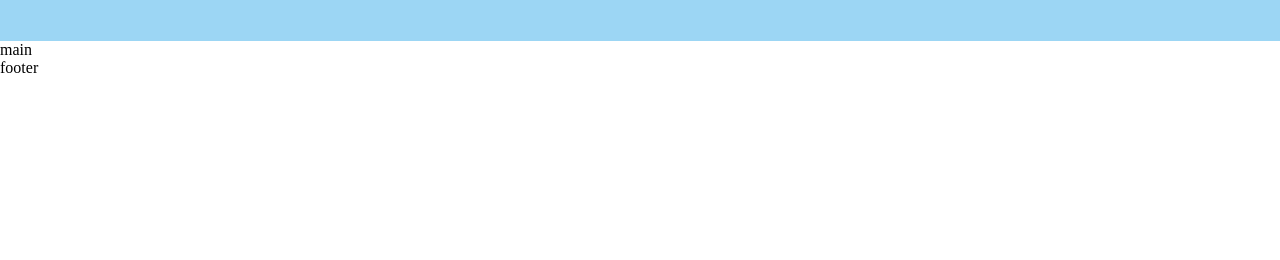
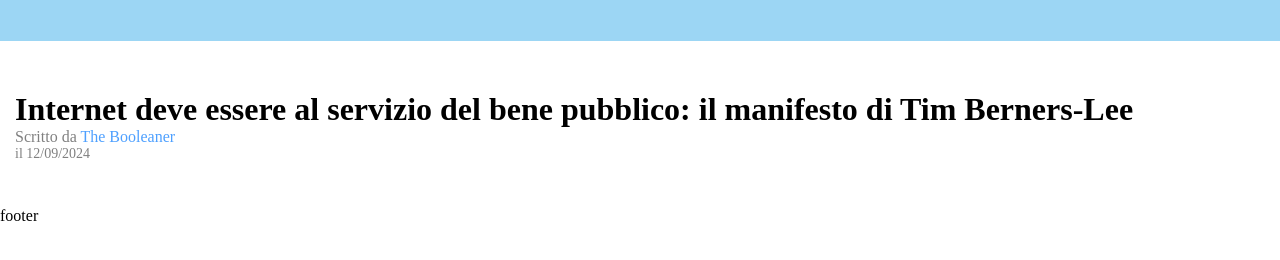
Before and after one commit to taniot/boolean-classe-java-4, a plain HTML site: page live-coding/html-css-booleaner/index.html in a window 1280 px wide. Shown: the part 88-348 px from the top of the page. Drawn offline with Linux system fonts and the light colour scheme.

Commit message:
feat: added title and hgroup

```diff
--- a/live-coding/html-css-booleaner/css/style.css
+++ b/live-coding/html-css-booleaner/css/style.css
@@ -2,9 +2,18 @@
 Common Styles
 ******************/
 
-body {
+* {
+    margin: 0;
+    padding: 0;
+}
+
+/* body {
     margin: 0;
 }
+
+p {
+    margin: 0;
+} */
 
 .container {
     padding: 0 15px;
@@ -27,3 +36,24 @@
 img {
     height: 45px;
 }
+
+/******************
+Main Styles
+******************/
+
+main {
+    padding-top: 50px;
+    padding-bottom: 45px;
+}
+
+.author-date {
+    color: gray;
+}
+
+.author-date .author {
+    color: #4ea0ff;
+}
+
+.author-date .date {
+    font-size: 14px;
+}
--- a/live-coding/html-css-booleaner/index.html
+++ b/live-coding/html-css-booleaner/index.html
@@ -15,7 +15,21 @@
       </div>
     </header>
     <!-- corpo della pagina -->
-    <main>main</main>
+    <main>
+      <div class="container">
+        <!-- Intestazione con titolo e dettagli articolo-->
+        <hgroup>
+          <h1>
+            Internet deve essere al servizio del bene pubblico: il manifesto di
+            Tim Berners-Lee
+          </h1>
+          <div class="author-date">
+            <p>Scritto da <span class="author">The Booleaner</span></p>
+            <p class="date">il 12/09/2024</p>
+          </div>
+        </hgroup>
+      </div>
+    </main>
     <!-- piede della pagina -->
     <footer>footer</footer>
   </body>
```
